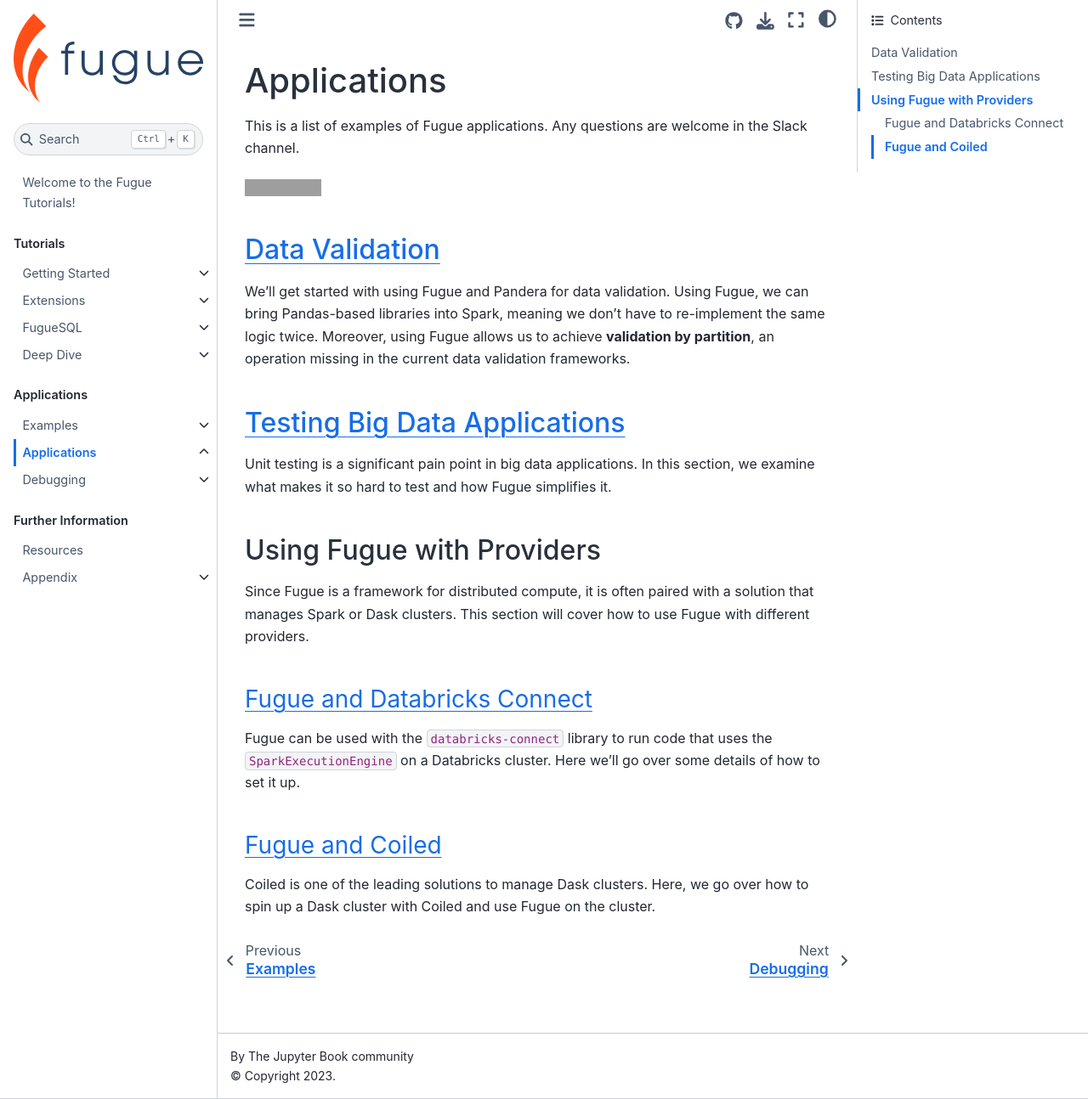
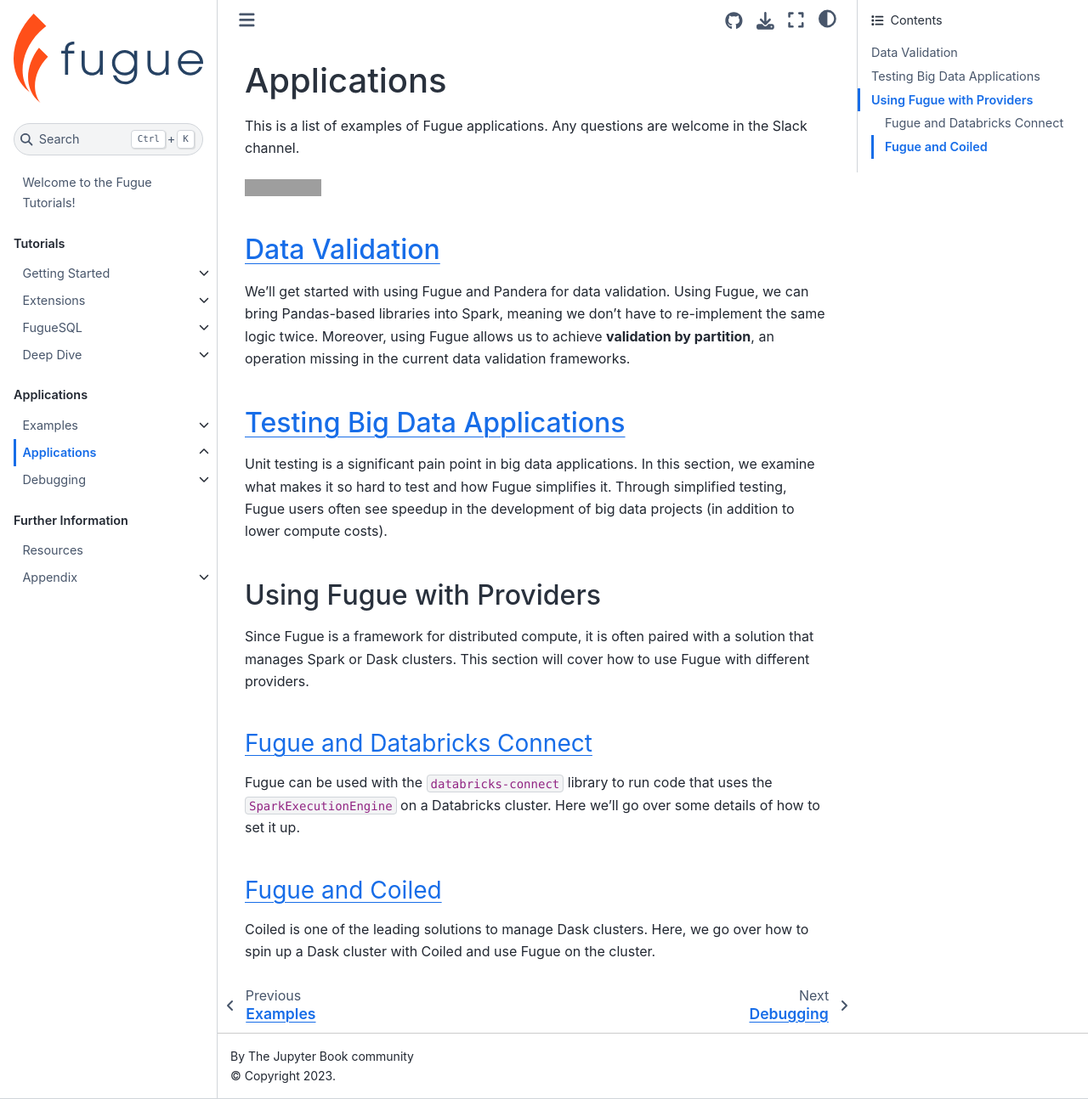
Before and after one commit to fugue-project/tutorials, a Jupyter Book: the page built from tutorials/applications/index.md, in a window 1280 px wide and 1294 px high. Shown: the whole window at 85% size. Built offline with Jupyter Book 1.0.4 settings and Sphinx 7.4.7 and the Sphinx Book theme 1.1.4, drawn with Linux system fonts in a browser that asks for light colours; pages that are not in the unit, such as notebooks, are missing from menus; grey boxes are pictures that could not be loaded.

Commit message:
ran testing notebook

```diff
--- a/tutorials/applications/index.md
+++ b/tutorials/applications/index.md
@@ -18,7 +18,7 @@
 We'll get started with using Fugue and Pandera for data validation. Using Fugue, we can bring Pandas-based libraries into Spark, meaning we don't have to re-implement the same logic twice. Moreover, using Fugue allows us to achieve **validation by partition**, an operation missing in the current data validation frameworks.
 
 ## [Testing Big Data Applications](testing.ipynb)
-Unit testing is a significant pain point in big data applications. In this section, we examine what makes it so hard to test and how Fugue simplifies it.
+Unit testing is a significant pain point in big data applications. In this section, we examine what makes it so hard to test and how Fugue simplifies it. Through simplified testing, Fugue users often see speedup in the development of big data projects (in addition to lower compute costs).
 
 ## Using Fugue with Providers
 
```
Also changed, not shown: 1 other file.
